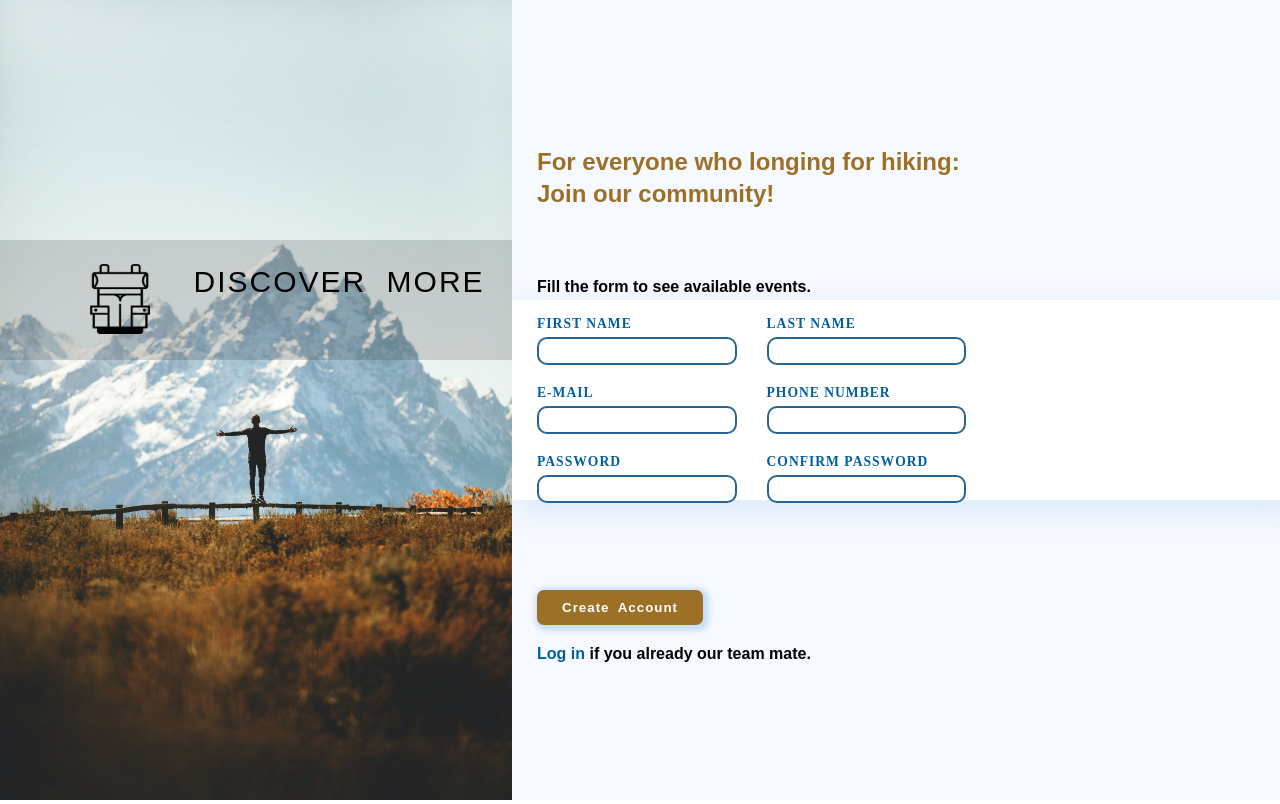
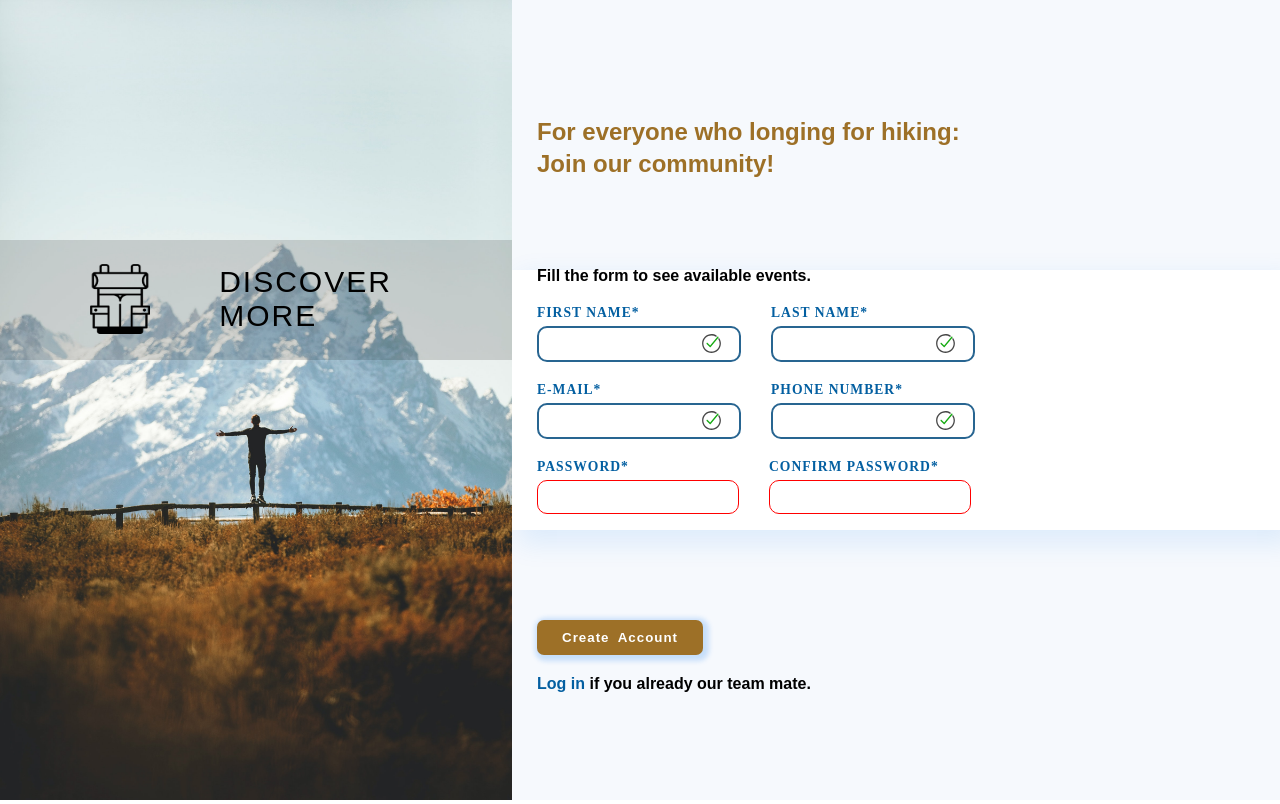
Before and after one commit to Grinmak/project_sign-up_form, a plain HTML site: page index.html in a window 1280 px wide. Drawn offline with Linux system fonts and the light colour scheme; a web font is replaced by a local one.

Commit message:
Add password validation, event listener to store password and class switch to indicate valid pass input

```diff
--- a/index.html
+++ b/index.html
@@ -6,7 +6,7 @@
     <meta name="viewport" content="width=device-width, initial-scale=1.0">
     <title>Sign Up Form</title>
     <link rel="stylesheet" href="style.css" type="text/css">
-    <script src="script.css"></script>
+    <script src="script.js" defer></script>
 </head>
 <body>
     <div class="wrapper">
@@ -25,52 +25,61 @@
                     <h2>For everyone who longing for hiking: <br> Join our community!</h2>
                 </section>
             </div>
-            <div class="form">
-                <form action=""  method="post">
+            <div class="form" novalidate>
+                <form action=""  method="get" id="form">
                     <div class="row">
                         <p>Fill the form to see available  events.</p>
 
                         </div>
                     <div class="row">
                         <div class="name">
-                            <label for="firstName">FIRST NAME</label>
-                            <input type="text" id="firstName" name="firstName">
+                            <label for="firstName">FIRST NAME*</label>
+                            <input type="text" id="firstName"
+                                    name="firstName"  required*
+                                    pattern="[A-Za-z]{2,}" maxlength="20">
                         </div>
 
                         <div class="name">
-                            <label for="lastName">LAST NAME</label>
-                            <input type="text" id="lastName" name="lastName">
+                            <label for="lastName">LAST NAME*</label>
+                            <input type="text" id="lastName" name="lastName" required*
+                            pattern="[A-Za-z]{2,}" maxlength="20">
                         </div>
                     </div>
 
                     <div class="row">
                         <div class="mailPhone">
-                            <label for="email">E-MAIL</label>
-                            <input type="email" id="email" name="email">
+                            <label for="email">E-MAIL*</label>
+                            <input type="email" id="email" name="email" required*
+                            minlength="6">
                         </div>
 
                         <div class="mailPhone">
-                            <label for="phone">PHONE NUMBER</label>
-                            <input type="tel" id="phone" name="phone">
+                            <label for="phone">PHONE NUMBER*</label>
+                            <input type="tel" id="phone" name="phone"  required*
+                                    minlength="10"
+                                    pattern="[0-9]{10}|[0-9]{3}[.|[-]|' '][0-9]{3}[.|[-]|' '][0-9]{4}" >
                         </div>
                     </div>
 
                     <div class="row">
                         <div class="pass">
-                            <label for="pass">PASSWORD</label>
-                            <input type="password" id="pass" name="password">
+                            <label for="pass">PASSWORD*</label>
+                            <input type="password" id="pass" name="password"
+                            class="error" minlength="8"
+                            pattern="(?=.*\d)(?=.*[a-z])(?=.*[A-Z]).{3,}" required>
                         </div>
 
                         <div class="pass">
-                            <label for="confirmPass">CONFIRM PASSWORD</label>
-                            <input type="password" id="confirmPass" name="confirmPassword">
+                            <label for="confirmPass">CONFIRM PASSWORD*</label>
+                            <input type="password" id="confirmPass" name="confirmPassword"
+                                    class="error" minlength="8" required>
                         </div>
                     </div>
                 </form>
             </div>
             <div class="createAccount">
-                <div class="submitt">
-                    <button type="submitt">Create Account</button>
+                <div class="submit">
+                    <button type="submit" form="form" >Create Account</button>
                 </div>
                 <div class="logIn">
                     <p><a href='#'>Log in </a>if you already our team mate.</p>
--- a/script.js
+++ b/script.js
@@ -0,0 +1,32 @@
+const pass = document.getElementById('pass');
+const passCheck = document. getElementById('confirmPass');
+console.log(passCheck);
+
+let password ='';
+let confirmPassword = '';
+
+pass.addEventListener('input', customErrorMesagge);
+function customErrorMesagge (event){
+    classTogle();
+    password += event.data;
+    console.log(event);
+    if(pass.validity.patternMismatch) {
+        pass.setCustomValidity('Password should contain at least one upper and lower case letters and one digit');
+    } else pass.setCustomValidity('');
+};
+/*     if(pass.validity.tooShort) {
+        pass.setCustomValidity('Minimal length is 8 characters')
+    } else pass.setCustomValidity(''); */
+
+
+passCheck.addEventListener('input', passConfirm);
+function passConfirm (event) {
+    console.log(event.data);
+}
+
+function classTogle () {
+    if(pass.validity.valid) {
+       /*  pass.classList.toggle('success'); */
+       document.getElementById('pass').className = 'success';
+     }
+}
--- a/style.css
+++ b/style.css
@@ -37,6 +37,7 @@ background: white;
 display:flex;
 align-items: center;
 margin-top: 90px;
+padding: 30px 0;
 }
 
 form {
@@ -76,11 +77,13 @@ label {
 input {
     appearance: none;
     -webkit-appearance: none;
-    height: 1.5rem;
+    height: 2rem;
     border: 2px solid var(--border-color);
     border-radius: 10px;
     outline-style: none;
-
+    padding: 0 10%;
+    /* font-family: var(--logo-font); */
+    font:var(--right-side-font);
 }
 
 :root {
@@ -94,10 +97,13 @@ input {
     --right-side-font: 'Aboreto', sans-serif;
     --link-visited: rgb(157, 112, 39);
     --box-shadow: 10px 10px 25px 4px rgba(14, 119, 238, 0.1);
+    --button-hover-shadow: 2px 2px 5px 4px rgb(157, 112, 39,0.3);
+    --input-border: 2px solid var(--border-color);
 }
 
 input:focus {
-    border-color: var(--border-focus-color);
+    border-color: var(--link-visited);
+    box-shadow: var(--button-hover-shadow);
 }
 
 img {
@@ -136,12 +142,14 @@ img {
 
 .logo>p {
 
-    padding-left: calc(12vw + 40px);
+    padding-left: calc(14vw + 40px);
     padding-top: 25px;
     font-family: var(--logo-font);
     font-size: var(--logo-font-size);
     letter-spacing: 2px;
     word-spacing: 10px;
+    width: 100px;
+
 }
 
 .intro, .createAccount {
@@ -166,35 +174,21 @@ section>h2 {
 
 }
 
-form>div{
-    /* border: 2px solid pink; */
-}
-
 .row>p {
     font-family: var(--right-side-font);
     font-weight: 600;
 }
-/* .rightSide>div{
-    border: 2px solid pink;
-} */
 
 .intro {
     align-items: flex-end;
-
 
 }
 a {
     outline: none;
     text-decoration: none;
-}
-
-a {
     color: var(--label-color)
 }
 
-/* a:visited {
-    color: var(--link-visited);
-} */
 a:hover {
     text-decoration: underline;
 }
@@ -215,6 +209,27 @@ button {
 button:hover {
     background-color: white;
     color: var(--link-visited);
-    box-shadow: 2px 2px 5px 4px rgb(157, 112, 39,0.3);
+    box-shadow: var(--button-hover-shadow);
     font-weight: 800;
 }
+
+/* input[type='password']:invalid:focus {
+    border: 1px solid red;
+} */
+
+.error {
+    border: 1px solid red;
+}
+
+input[type='text']:valid, input[type='email']:valid, input[type='tel']:valid  {
+    background: url('success.svg') no-repeat;
+    background-size: 1.2rem;
+    background-position: 90%;
+}
+
+input.success:valid {
+    background: url('success.svg') no-repeat;
+    background-size: 1.2rem;
+    background-position: 90%;
+    border: var(--input-border);
+}
```
Also changed, not shown: success.svg (added).
